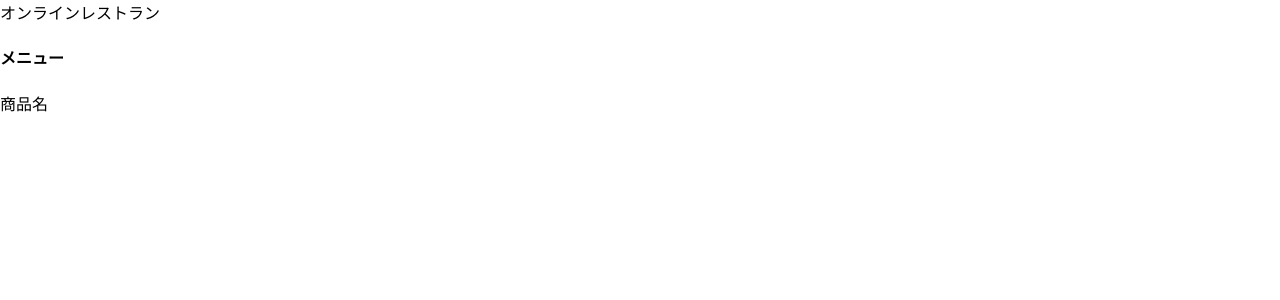
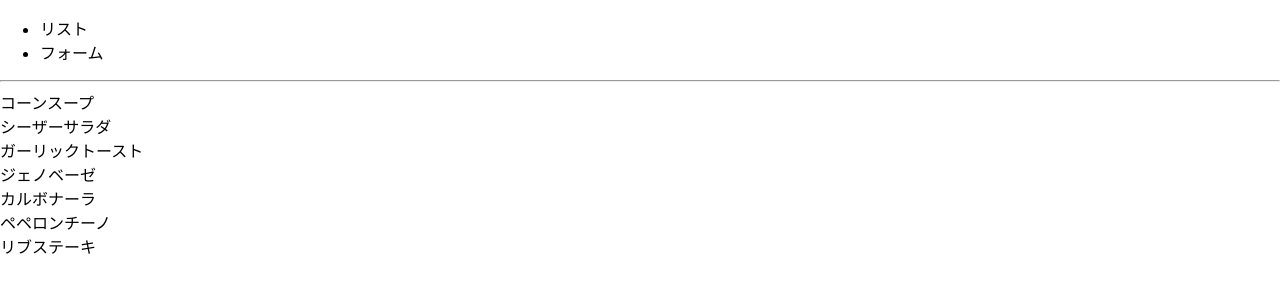
Before and after one commit to NanoFamily/react-demo01, a React (Create React App) app: page / in a window 1280 px wide. Shown: the top 300 px of the page. Built offline with nearby package versions, Linux system fonts and the light colour scheme.

Commit message:
メニューリスト作成

```diff
--- a/src/App.js
+++ b/src/App.js
@@ -1,10 +1,22 @@
+import { useState } from 'react';
 import { List } from './List'
+import { Form } from './Form'
 
 function App() {
+  const [tab, setTab] = useState('list');
+
   return (
-    <div className="App">
-      オンラインレストラン
-      <List title="メニュー" />
+    <div>
+      <header>
+        <ul>
+          <li onClick={() => setTab('list')}>リスト</li>
+          <li onClick={() => setTab('form')}>フォーム</li>
+        </ul>
+      </header>
+      <hr/>
+      {
+        tab === 'list' ? <List/> : <Form/>
+      }
     </div>
   );
 }
--- /dev/null
+++ b/src/Form.js
@@ -0,0 +1,3 @@
+export const Form = () => {
+  return <div>フォームです</div>
+}
--- a/src/List.js
+++ b/src/List.js
@@ -1,9 +1,20 @@
-export const List = (props) => {
-  const title = props.title;
+const MENUS = [
+  'コーンスープ',
+  'シーザーサラダ',
+  'ガーリックトースト',
+  'ジェノベーゼ',
+  'カルボナーラ',
+  'ペペロンチーノ',
+  'リブステーキ'
+]
+export const List = () => {
   return (
     <div>
-      <h4>{title}</h4>
-      商品名
+      {
+        MENUS.map((menu, index) => {
+          return <div key={index}>{menu}</div>
+        })
+      }
     </div>
   )
 }
```
